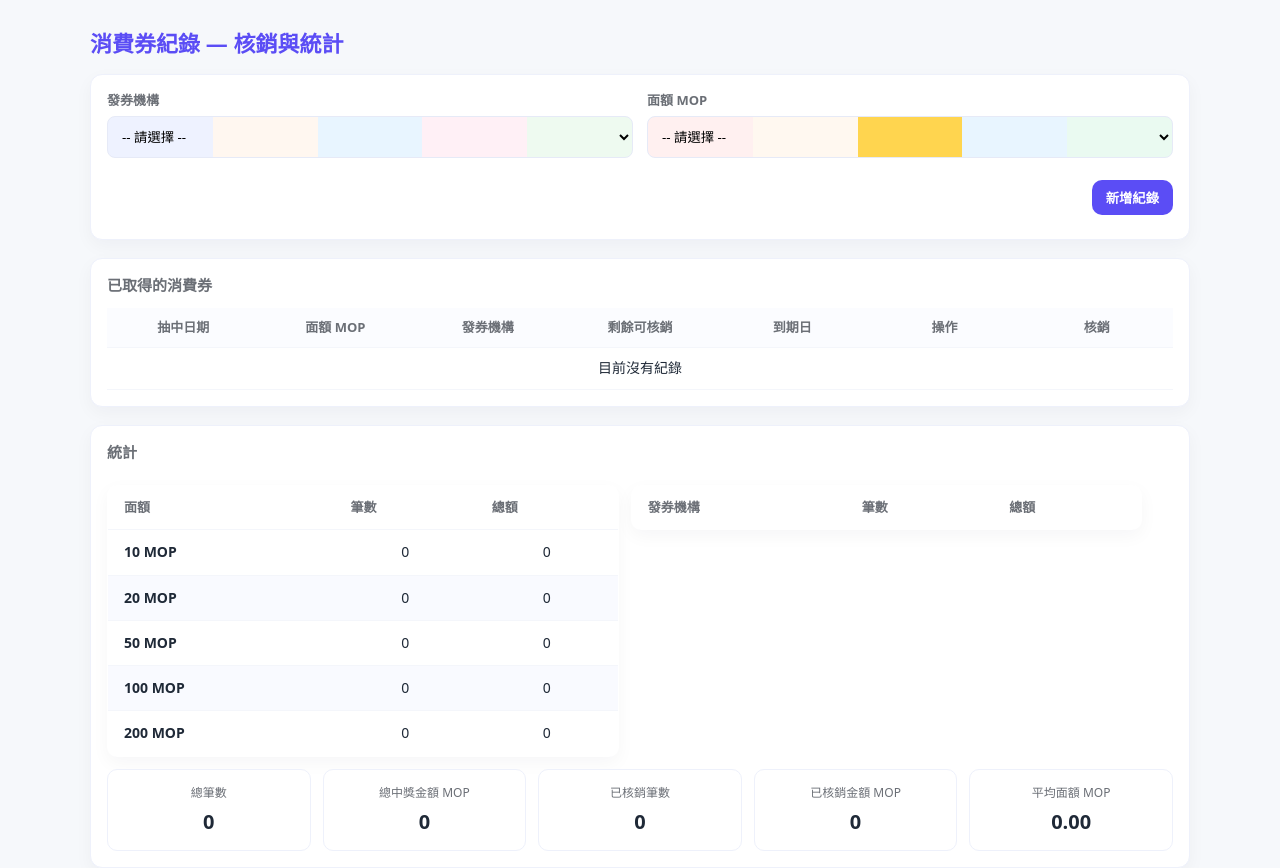
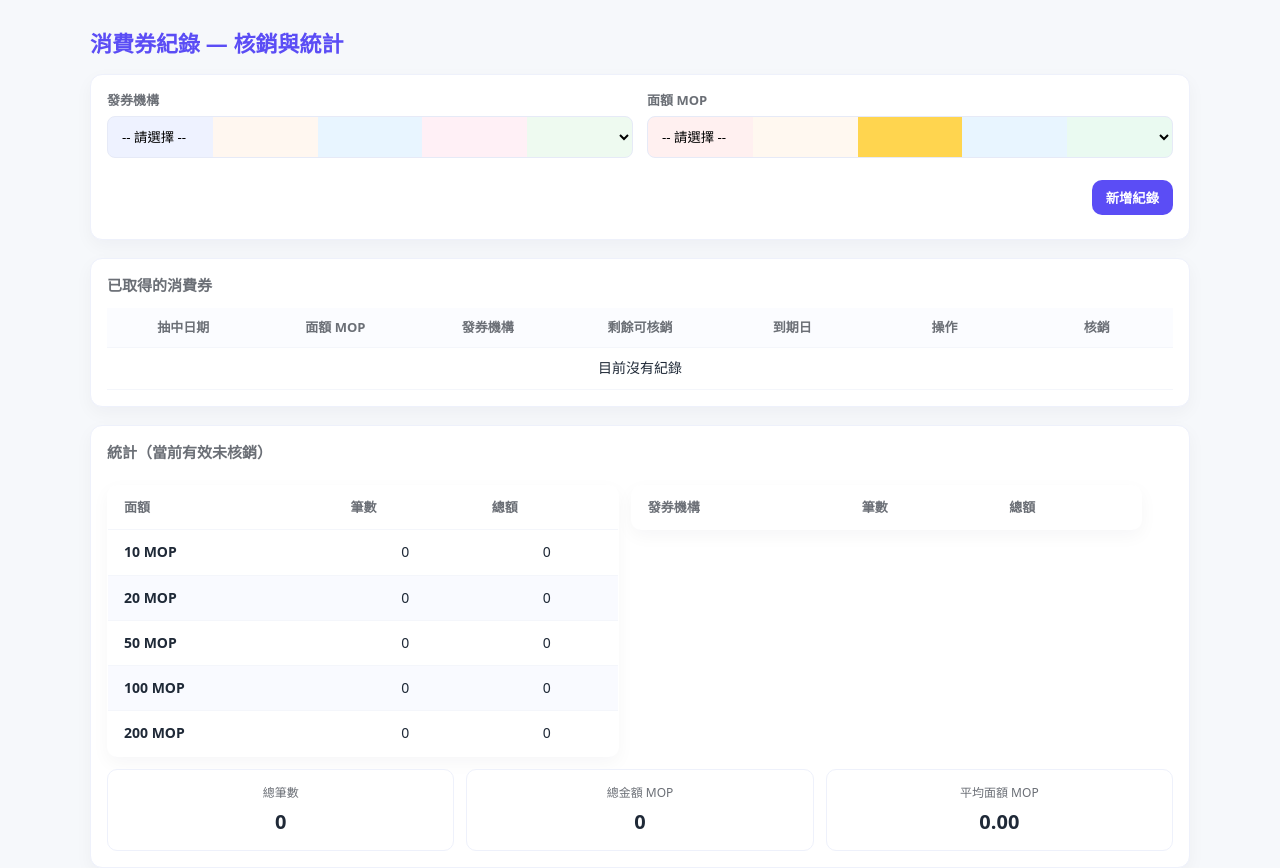
Before and after one commit to kaian0225/my-website, a plain HTML site: page index.html in a window 1280 px wide. Drawn offline with Linux system fonts and the light colour scheme.

Commit message:
Update index.html

```diff
--- a/index.html
+++ b/index.html
@@ -138,7 +138,6 @@
       h1 { font-size: 19px; }
       .card { padding: 14px; }
 
-      /* 隱藏表格，顯示卡片 */
       #listTable { display: none; }
       #cardList { display: flex; }
 
@@ -197,7 +196,6 @@
     <div class="card">
       <strong>已取得的消費券</strong>
 
-      <!-- 桌面表格 -->
       <table id="listTable">
         <thead>
           <tr>
@@ -213,13 +211,12 @@
         <tbody id="listBody"></tbody>
       </table>
 
-      <!-- 手機卡片列表 -->
       <div id="cardList"></div>
     </div>
 
     <!-- 統計 -->
     <div class="card">
-      <strong>統計</strong>
+      <strong>統計（當前有效未核銷）</strong>
       <div class="stat-tables" style="margin-top:0;margin-bottom:12px;">
         <table id="statByAmount" class="stat-table">
           <thead><tr><th>面額</th><th>筆數</th><th>總額</th></tr></thead>
@@ -232,9 +229,7 @@
       </div>
       <div class="stats">
         <div class="stat"><div class="small">總筆數</div><div id="statCount" class="value">0</div></div>
-        <div class="stat"><div class="small">總中獎金額 MOP</div><div id="statTotal" class="value">0</div></div>
-        <div class="stat"><div class="small">已核銷筆數</div><div id="statRedeemedCount" class="value">0</div></div>
-        <div class="stat"><div class="small">已核銷金額 MOP</div><div id="statRedeemedTotal" class="value">0</div></div>
+        <div class="stat"><div class="small">總金額 MOP</div><div id="statTotal" class="value">0</div></div>
         <div class="stat"><div class="small">平均面額 MOP</div><div id="statAvg" class="value">0</div></div>
       </div>
     </div>
@@ -251,22 +246,26 @@
     function todayIso(){ return new Date().toISOString().slice(0,10); }
 
     function computeStats(){
-      const count = records.length;
-      const total = records.reduce((s,r)=>s+(Number(r.amount)||0),0);
-      const redeemedCount = records.filter(r=>Number(r.remaining)<=0).length;
-      const redeemedTotal = records.reduce((s,r)=>s+((Number(r.amount)-Number(r.remaining))||0),0);
-      const avg = count? total/count : 0;
+      // 只統計「未核銷 + 未過期」的消費券
+      const activeRecords = records.filter(r => Number(r.remaining) > 0 && !isExpired(r));
+
+      const count = activeRecords.length;
+      const total = activeRecords.reduce((s,r)=>s+(Number(r.amount)||0),0);
+      const avg = count ? total / count : 0;
+
       $('statCount').textContent = count;
       $('statTotal').textContent = total.toFixed(0);
-      $('statRedeemedCount').textContent = redeemedCount;
-      $('statRedeemedTotal').textContent = redeemedTotal.toFixed(0);
       $('statAvg').textContent = avg.toFixed(2);
 
+      // 按面額統計
       const amountBuckets = {'10':0,'20':0,'50':0,'100':0,'200':0};
       const amountSums = {'10':0,'20':0,'50':0,'100':0,'200':0};
+
+      // 按發券機構統計
       const issuerBuckets = {};
       const issuerSums = {};
-      records.forEach(r => {
+
+      activeRecords.forEach(r => {
         const a = String(r.amount || '');
         const amt = Number(r.amount) || 0;
         if(amountBuckets.hasOwnProperty(a)){
@@ -278,6 +277,7 @@
         issuerSums[iss] = (issuerSums[iss]||0) + amt;
       });
 
+      // 渲染面額統計表
       const tbAmount = $('statByAmount');
       if(tbAmount){
         const tbody = tbAmount.querySelector('tbody');
@@ -289,6 +289,7 @@
         });
       }
 
+      // 渲染發券機構統計表
       const tbIss = $('statByIssuer');
       if(tbIss){
         const tbody = tbIss.querySelector('tbody');
@@ -312,7 +313,7 @@
       const draw = parseIsoDateToLocal(record.drawDate);
       if(!draw) return false;
       const drawDay = draw.getDay();
-      const targetWeekday = 5;
+      const targetWeekday = 5; // Friday
       let delta = (targetWeekday - drawDay + 7) % 7;
       if(delta === 0) delta = 7;
       const expiry = new Date(draw.getTime());
```
